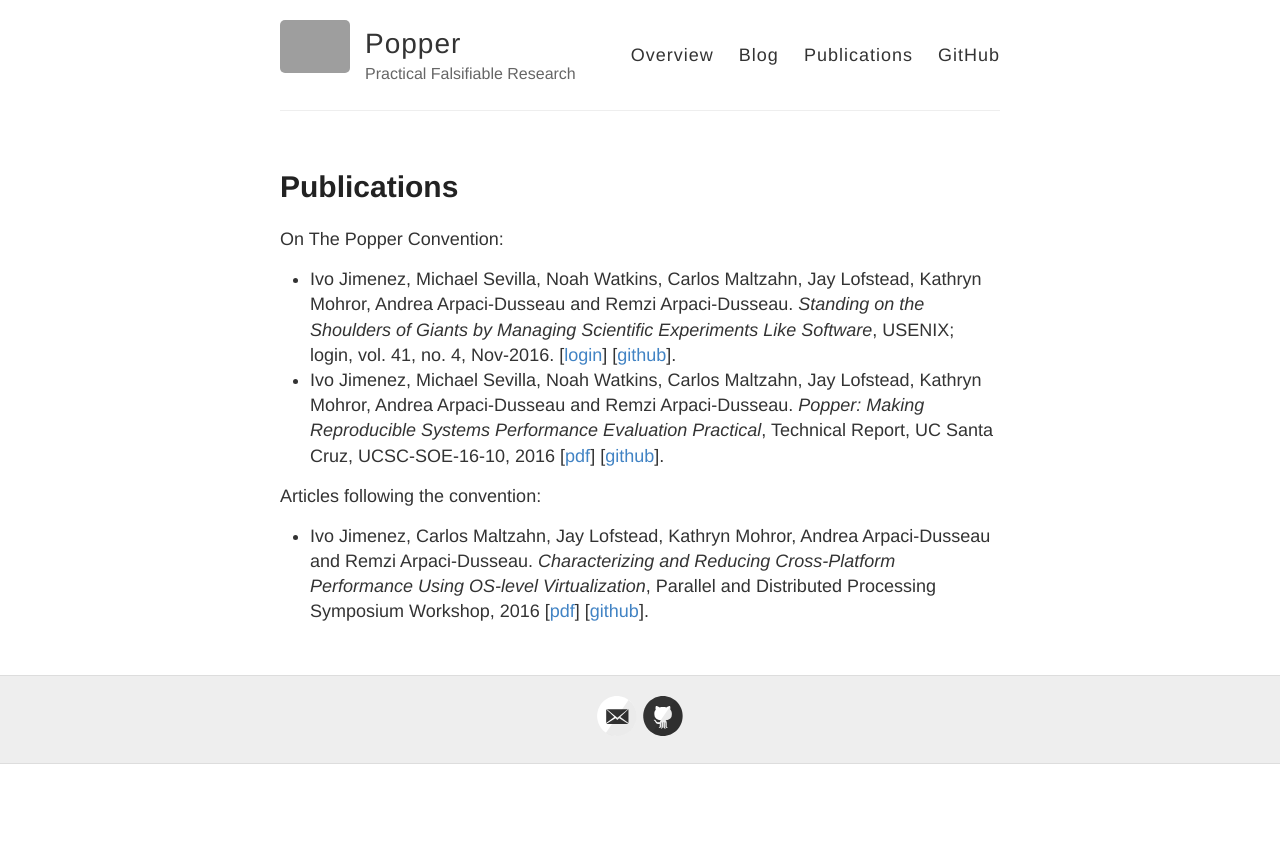
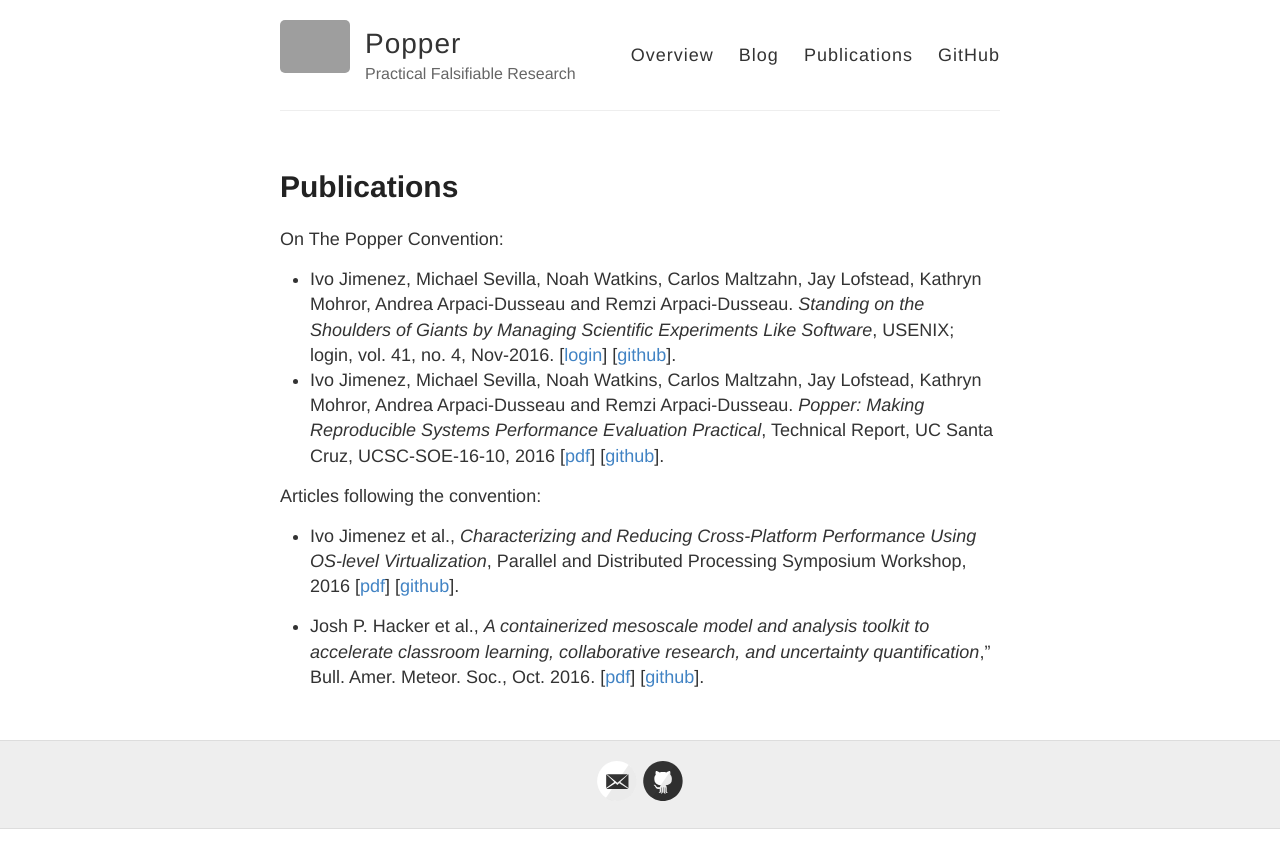
Before and after one commit to getpopper/popper, a Jekyll site: the page built from pubs.md, in a window 1280 px wide. Shown: the top 868 px of the page. Built offline with Jekyll 4.4.1, drawn with Linux system fonts in a browser that asks for light colours; grey boxes are pictures that could not be loaded.

Commit message:
Adds BAMS paper

```diff
--- a/pubs.md
+++ b/pubs.md
@@ -19,12 +19,16 @@
 
 Articles following the convention:
 
-  * Ivo Jimenez, Carlos Maltzahn, Jay Lofstead, Kathryn Mohror, Andrea
-    Arpaci-Dusseau and Remzi Arpaci-Dusseau. _Characterizing and
+  * Ivo Jimenez et al., _Characterizing and
     Reducing Cross-Platform Performance Using OS-level
     Virtualization_, Parallel and Distributed Processing Symposium
-    Workshop, 2016
-    \[[pdf][varsyspdf]\] \[[github][varsysgh]\].
+    Workshop, 2016 \[[pdf][varsyspdf]\] \[[github][varsysgh]\].
+
+  * Josh P. Hacker et al., _A containerized mesoscale model and
+    analysis toolkit to accelerate classroom learning, collaborative
+    research, and uncertainty quantification_,” Bull. Amer. Meteor.
+    Soc., Oct. 2016. \[[pdf][bamspdf]\] \[[github][bamsgh]\].
+
 
 
 [techreport]: https://github.com/systemslab/popper-paper/raw/techreport/paper/paper.pdf
```
Also changed, not shown: other parts of pubs.md (+2 -0 lines).
